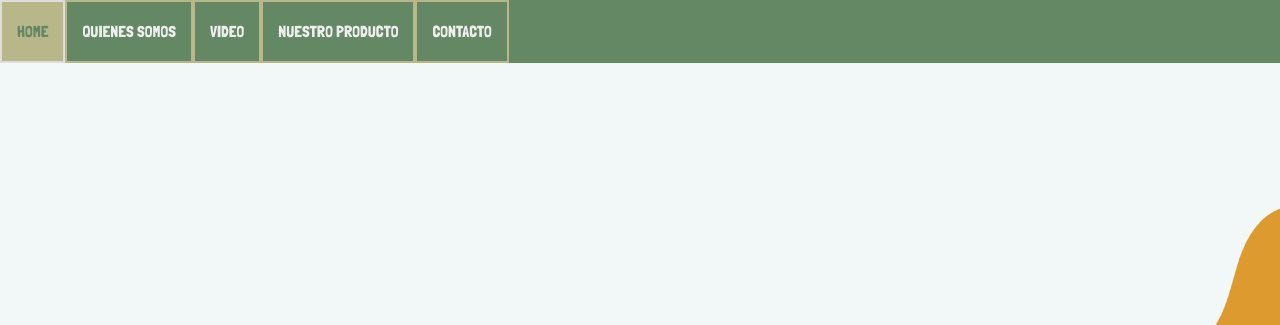
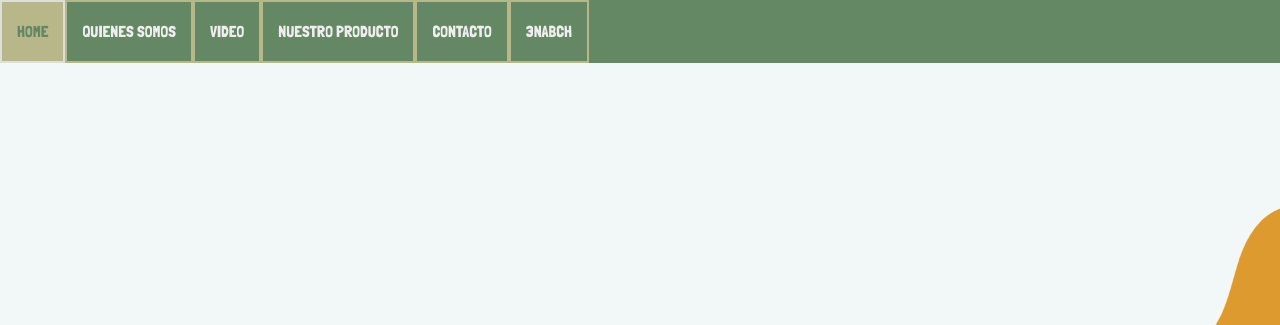
Before and after one commit to AlessandroNadal/InfinityFuel, a plain HTML site: page index.html in a window 1280 px wide. Shown: the top 325 px of the page. Drawn offline with Linux system fonts and the light colour scheme; a script that the page names is missing.

Commit message:
Update index.html

```diff
--- a/index.html
+++ b/index.html
@@ -15,6 +15,7 @@
             <li onclick="scrollto('video')">VIDEO</li>
             <li onclick="scrollto('product')">NUESTRO PRODUCTO</li>
             <li onclick="scrollto('contact')">CONTACTO</li>
+            <a href="documents/3NABCH.pdf"><li>3NABCH</li></a>
         </ul>
     </nav>
     <div class="main" id="main">
```
